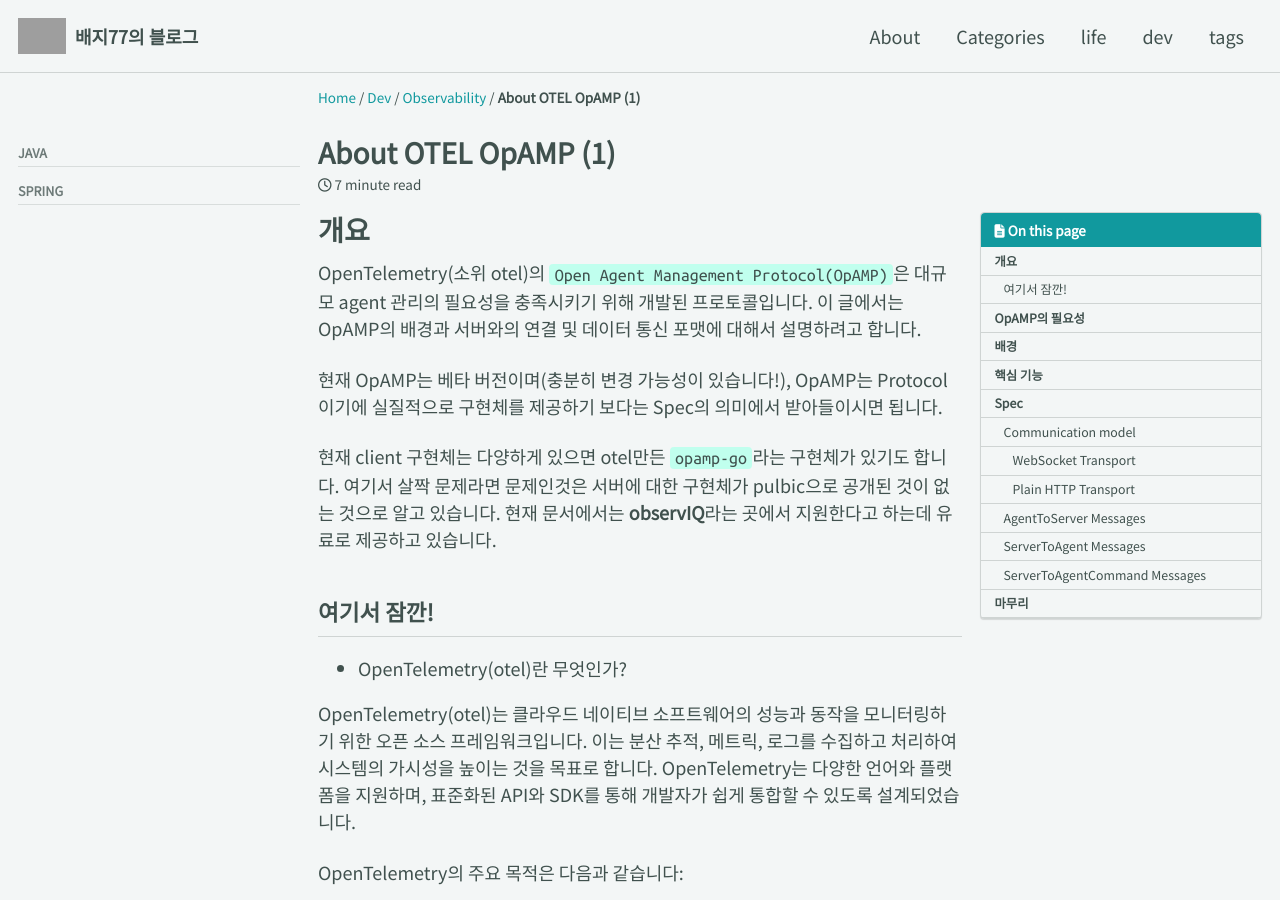
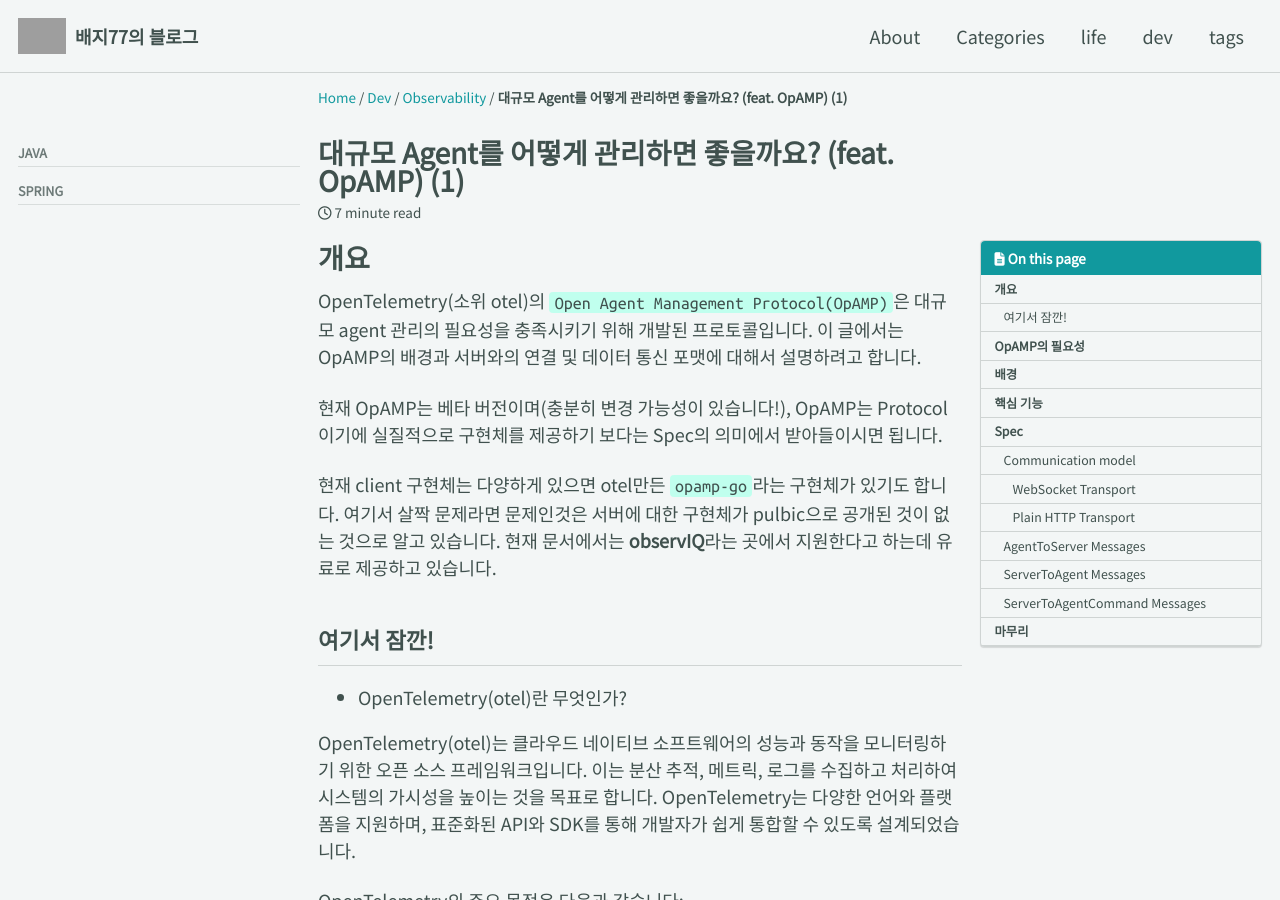
Before and after one commit to BaeJi77/BaeJi77.github.io, a Jekyll site: the page built from _posts/dev/2024-11-10-About-OpAMP-1.md, in a window 1280 px wide and 900 px high. Built offline with Jekyll 4.4.1, drawn with Linux system fonts in a browser that asks for light colours; cached includes are drawn as plain includes; nearby versions of some CDN libraries; comment, search, counter and statistics services are not loaded; grey boxes are pictures that could not be loaded.

Commit message:
24-11-10 about otel OpAMP (1)

```diff
--- a/_posts/dev/2024-11-10-About-OpAMP-1.md
+++ b/_posts/dev/2024-11-10-About-OpAMP-1.md
@@ -1,5 +1,5 @@
 ---
-title: "About OTEL OpAMP (1)"
+title: "대규모 Agent를 어떻게 관리하면 좋을까요? (feat. OpAMP) (1)"
 description: "서버에서 관리되는 agent를 관리하는 OTEL에서 만드는 프로토콜에 대한 이야기"
 categories:
   - dev
```
